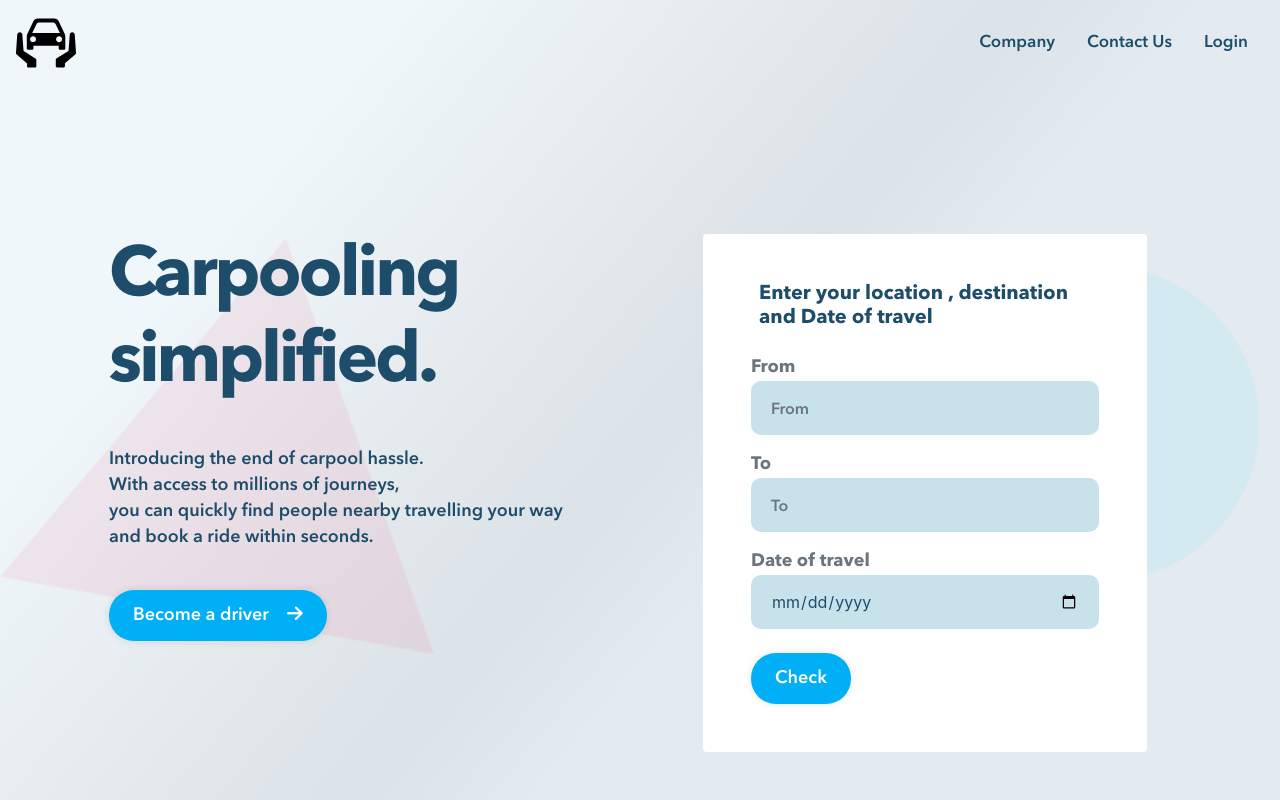
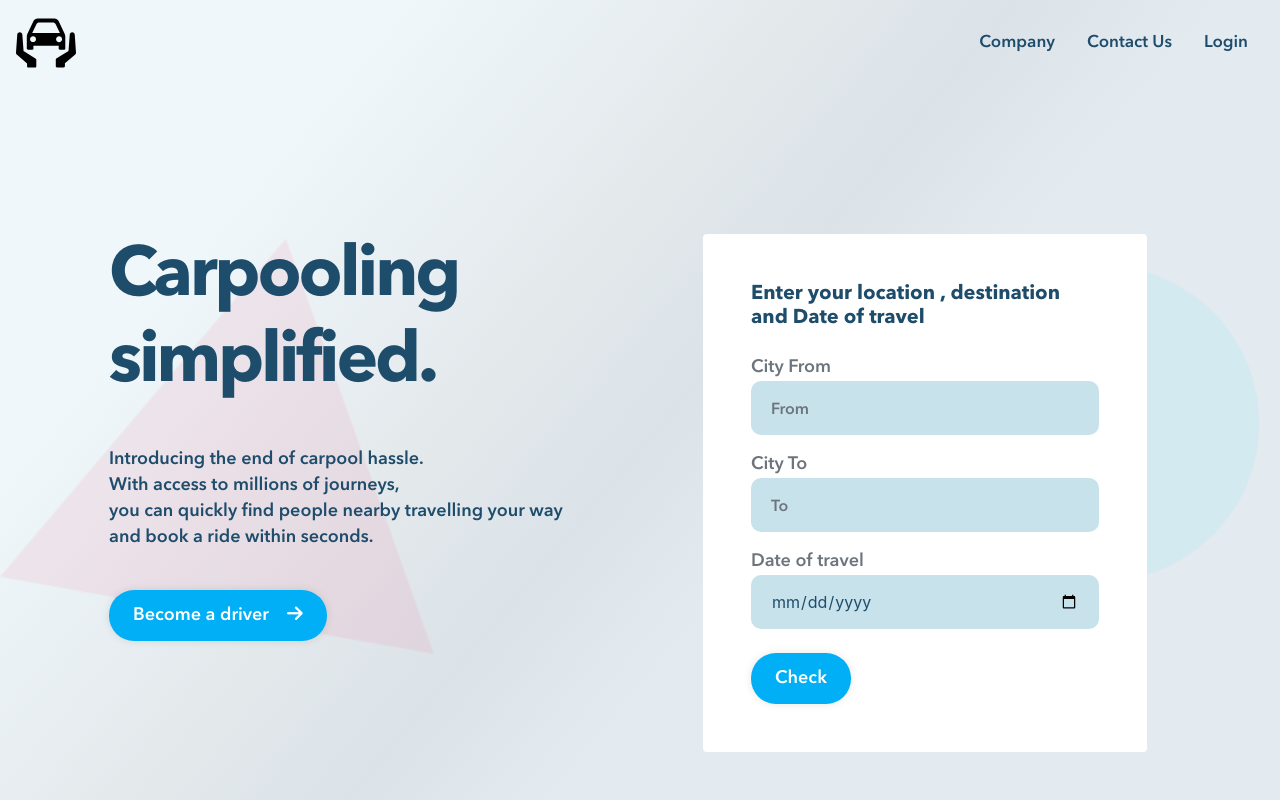
Before and after one commit to rajatgouri/blabla, a React (Create React App) app in the folder frontend/: page / in a window 1280 px wide. Shown: the top 800 px of the page. Built offline with nearby package versions, Linux system fonts and the light colour scheme.

Commit message:
Updated the home page

```diff
--- a/frontend/src/components/home/Home.jsx
+++ b/frontend/src/components/home/Home.jsx
@@ -39,11 +39,15 @@ function Home() {
             </div>
             <div className="col-lg-6 col-md-7 col-sm-12 col-12 my-5">
               <div className="card bg-white py-5 px-lg-5 px-3 mx-lg-5 mx-4">
-                <h4 className="font-bold font-20 text-primaryColor pl-2 mobile-center">
+                <h4 className="font-bold font-20 text-primaryColor mobile-center">
                   Enter your location , destination and Date of travel
                 </h4>
                 <div className="mt-4">
-                  <label className="text-muted font-bold font-18">From</label>
+                  <label className="text-muted font-demi font-18">
+
+                    City From
+
+                  </label>
                   <input
                     type="text"
                     className="form-control"
@@ -51,7 +55,11 @@ function Home() {
                   />
                 </div>
                 <div className="mt-3">
-                  <label className="text-muted font-bold font-18">To</label>
+                  <label className="text-muted font-demi font-18">
+
+                    City To
+
+                  </label>
                   <input
                     type="text"
                     className="form-control"
@@ -59,7 +67,7 @@ function Home() {
                   />
                 </div>
                 <div className="mt-3">
-                  <label className="text-muted font-bold font-18">
+                  <label className="text-muted font-demi font-18">
                     Date of travel
                   </label>
                   <input
--- a/frontend/src/components/home/home.css
+++ b/frontend/src/components/home/home.css
@@ -49,6 +49,13 @@
     align-items: center;
 }
 
+@media(max-width: 991px){
+    .main-heading{
+        font-size: 50px;
+        line-height: 53px;
+    }
+}
+
 @media( max-width: 760px){
     .py-section{
         padding: 30px 0px;
--- a/frontend/src/components/ride/ride.css
+++ b/frontend/src/components/ride/ride.css
@@ -9,7 +9,7 @@
     padding: 10px;
 }
 .ride-card{
-    box-shadow: 3px 3px 10px 0px rgba(0, 0, 0 , 0.2);
+    box-shadow: 2px 2px 10px 0px rgba(0, 0, 0 , 0.2);
     transition: all 0.5s ease-in;
 }
 .ride-card:hover{
```
